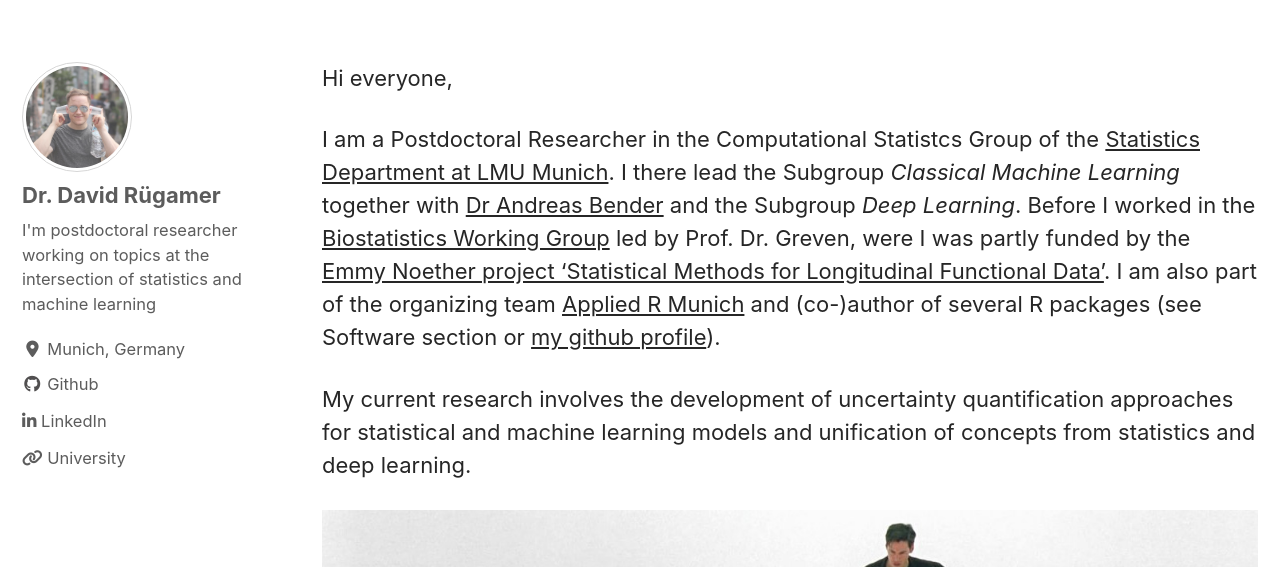
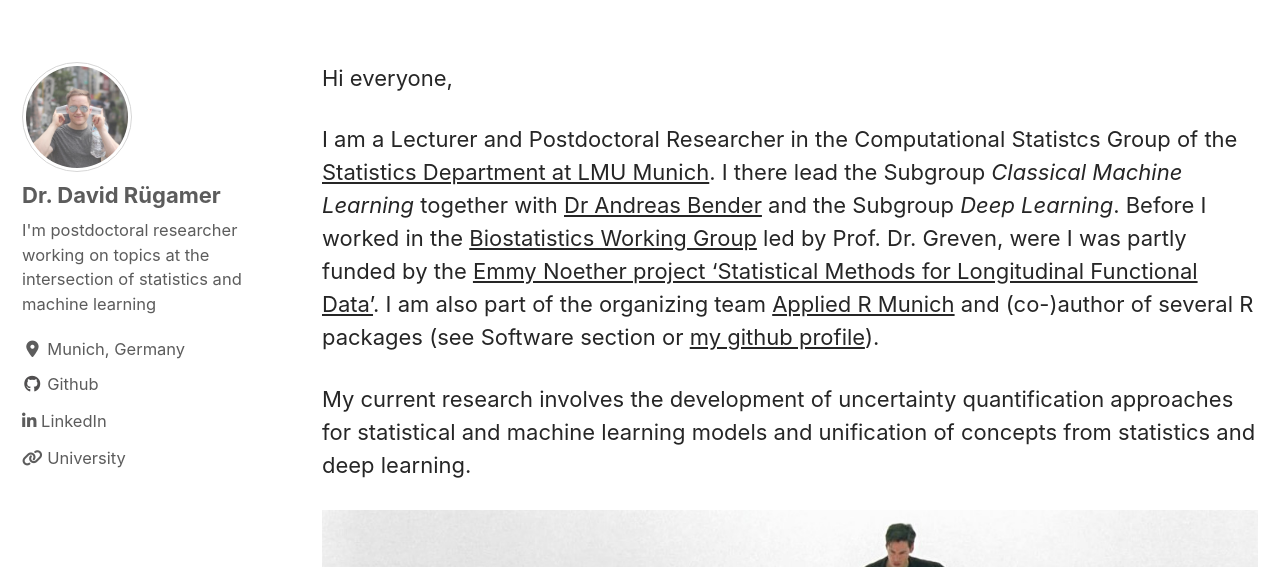
Before and after one commit to davidruegamer/davidruegamer.github.io, a Jekyll site: the page built from _pages/about.md, in a window 1280 px wide and 900 px high, cut to the strip 333-900 px from the top of the window. Built offline with Jekyll 4.4.1, drawn with Linux system fonts in a browser that asks for light colours; cached includes are drawn as plain includes; nearby versions of some CDN libraries; comment, search, counter and statistics services are not loaded; a style sheet for code colours, icons or effects is not loaded.

```diff
--- a/_pages/about.md
+++ b/_pages/about.md
@@ -13,7 +13,7 @@ author_profile: true
 
 Hi everyone,
 
-I am a Postdoctoral Researcher in the Computational Statistcs Group of the [Statistics Department at LMU Munich](https://www.compstat.statistik.uni-muenchen.de/people/ruegamer/). I there lead the Subgroup *Classical Machine Learning* together with [Dr Andreas Bender](https://adibender.netlify.com/) and the Subgroup *Deep Learning*. Before I worked in the [Biostatistics Working Group](https://www.biostat.statistik.uni-muenchen.de/index.html) led by Prof. Dr. Greven, were I was partly funded by the [Emmy Noether project 'Statistical Methods for Longitudinal Functional Data'](https://www.biostat.statistik.uni-muenchen.de/forschung/emmy_noether_pup/index.html). I am also part of the organizing team [Applied R Munich](https://www.meetup.com/de-DE/Applied-R-Munich/) and (co-)author of several R packages (see Software section or [my github profile](https://github.com/davidruegamer)).
+I am a Lecturer and Postdoctoral Researcher in the Computational Statistcs Group of the [Statistics Department at LMU Munich](https://www.compstat.statistik.uni-muenchen.de/people/ruegamer/). I there lead the Subgroup *Classical Machine Learning* together with [Dr Andreas Bender](https://adibender.netlify.com/) and the Subgroup *Deep Learning*. Before I worked in the [Biostatistics Working Group](https://www.biostat.statistik.uni-muenchen.de/index.html) led by Prof. Dr. Greven, were I was partly funded by the [Emmy Noether project 'Statistical Methods for Longitudinal Functional Data'](https://www.biostat.statistik.uni-muenchen.de/forschung/emmy_noether_pup/index.html). I am also part of the organizing team [Applied R Munich](https://www.meetup.com/de-DE/Applied-R-Munich/) and (co-)author of several R packages (see Software section or [my github profile](https://github.com/davidruegamer)).
 
 My current research involves the development of uncertainty quantification approaches for statistical and machine learning models and unification of concepts from statistics and deep learning.
 
```
Also changed, not shown: _pages/publications.md (+9 -1 lines).
